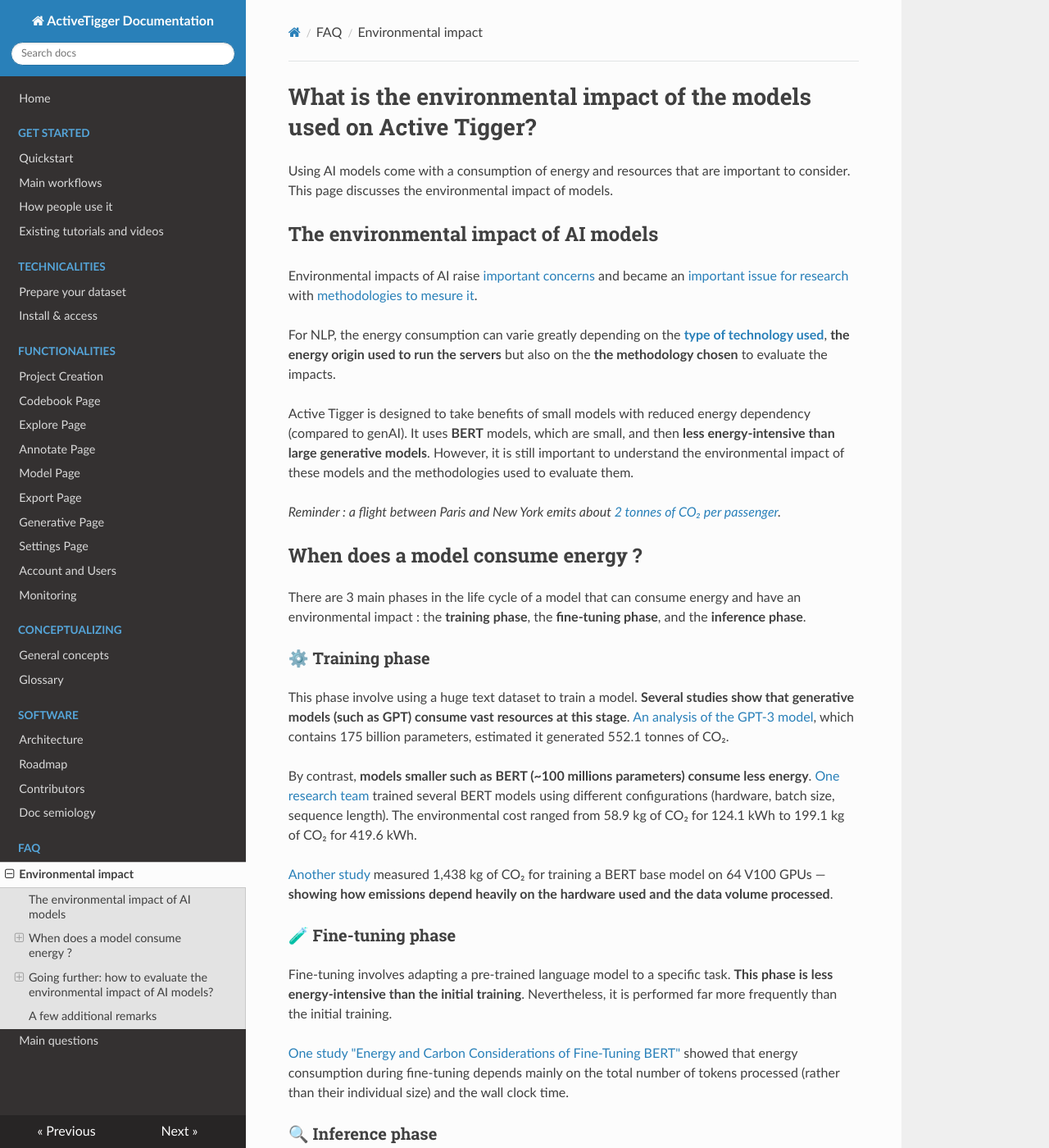
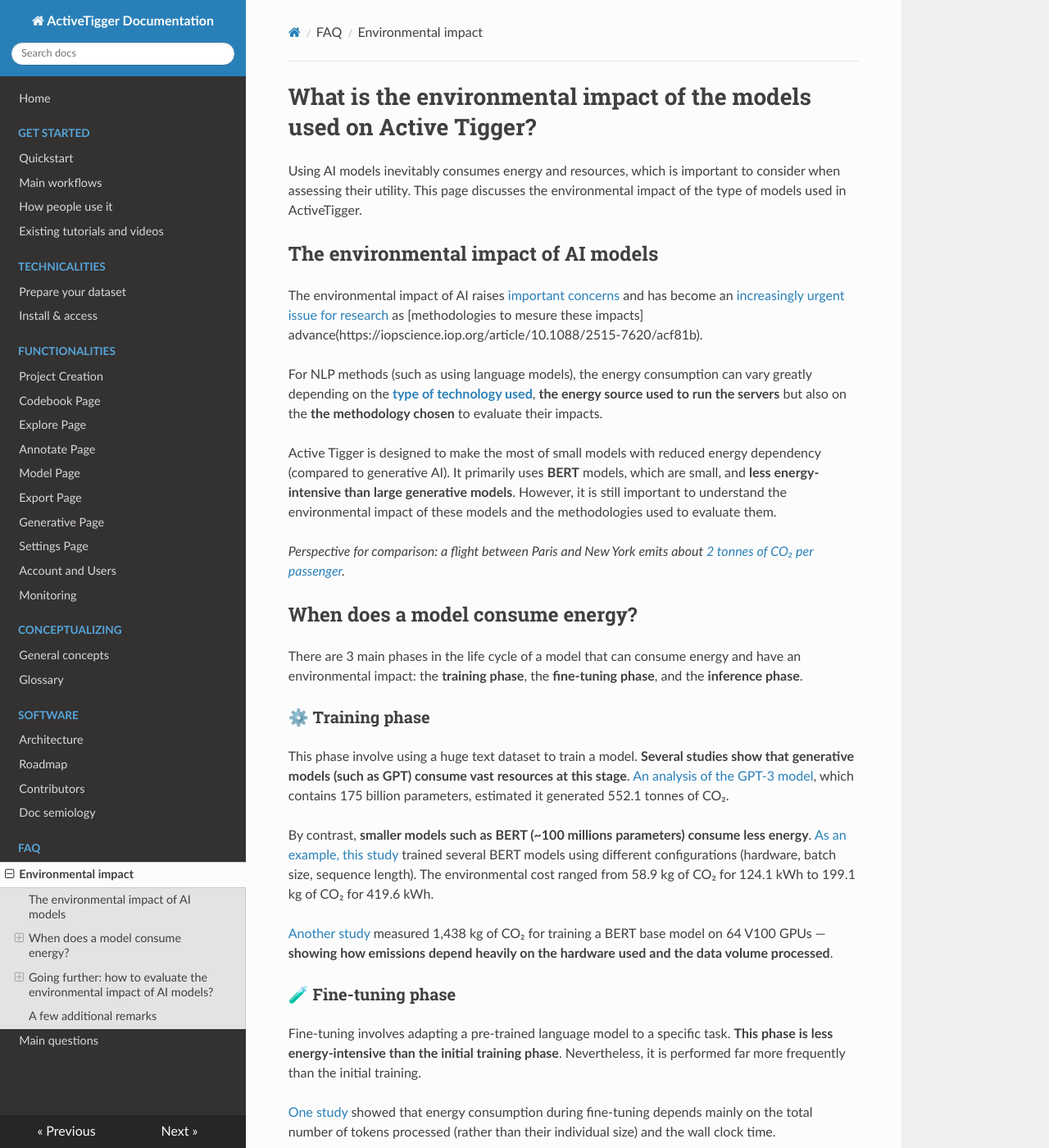
Before and after one commit to activetigger/documentation, an MkDocs documentation site: the page built from docs/faq/environment.md, in a window 1280 px wide and 1400 px high. Shown: the whole window at 82% size. Built offline with MkDocs 1.6.1, drawn with Linux system fonts in a browser that asks for light colours; nearby versions of some CDN libraries; some of the changed text lies outside the part shown.

Commit message:
Update environment.md
Language

```diff
--- a/docs/faq/environment.md
+++ b/docs/faq/environment.md
@@ -1,56 +1,56 @@
 # What is the environmental impact of the models used on Active Tigger?
 
-Using AI models come with a consumption of energy and resources that are important to consider. This page discusses the environmental impact of models.
+Using AI models inevitably consumes energy and resources, which is important to consider when assessing their utility. This page discusses the environmental impact of the type of models used in ActiveTigger.
 
 ## The environmental impact of AI models
 
-Environmental impacts of AI raise [important concerns](https://www.nytimes.com/2024/08/26/climate/ai-planet-climate-change.html) and became an [important issue for research](https://arxiv.org/abs/2111.00364) with [methodologies to mesure it](https://iopscience.iop.org/article/10.1088/2515-7620/acf81b).
+The environmental impact of AI raises [important concerns](https://www.nytimes.com/2024/08/26/climate/ai-planet-climate-change.html) and has become an [increasingly urgent issue for research](https://arxiv.org/abs/2111.00364) as [methodologies to mesure these impacts] advance(https://iopscience.iop.org/article/10.1088/2515-7620/acf81b).
 
-For NLP, the energy consumption can varie greatly depending on the [**type of technology used**](https://dl.acm.org/doi/abs/10.1145/3729396), **the energy origin used to run the servers** but also on the **the methodology chosen** to evaluate the impacts.
+For NLP methods (such as using language models), the energy consumption can vary greatly depending on the [**type of technology used**](https://dl.acm.org/doi/abs/10.1145/3729396), **the energy source used to run the servers** but also on the **the methodology chosen** to evaluate their impacts.
 
-Active Tigger is designed to take benefits of small models with reduced energy dependency (compared to genAI). It uses **BERT** models, which are small, and then **less energy-intensive than large generative models**. However, it is still important to understand the environmental impact of these models and the methodologies used to evaluate them.
+Active Tigger is designed to make the most of small models with reduced energy dependency (compared to generative AI). It primarily uses **BERT** models, which are small, and **less energy-intensive than large generative models**. However, it is still important to understand the environmental impact of these models and the methodologies used to evaluate them.
 
-*Reminder : a flight between Paris and New York emits about [2 tonnes of CO₂ per passenger](https://co2.myclimate.org/en/portfolios?calculation_id=8052722&localized_currency=EURs).*
+*Perspective for comparison: a flight between Paris and New York emits about [2 tonnes of CO₂ per passenger](https://co2.myclimate.org/en/portfolios?calculation_id=8052722&localized_currency=EURs).*
 
-## When does a model consume energy ?
+## When does a model consume energy?
 
-There are 3 main phases in the life cycle of a model that can consume energy and have an environmental impact : the **training phase**, the **fine-tuning phase**, and the **inference phase**.
+There are 3 main phases in the life cycle of a model that can consume energy and have an environmental impact: the **training phase**, the **fine-tuning phase**, and the **inference phase**.
 
 ### ⚙️ Training phase
 
 This phase involve using a huge text dataset to train a model. **Several studies show that generative models (such as GPT) consume vast resources at this stage**. [An analysis of the GPT-3 model](https://arxiv.org/abs/2104.10350), which contains 175 billion parameters, estimated it generated 552.1 tonnes of CO₂.
 
-By contrast, **models smaller such as BERT (~100 millions parameters) consume less energy**. [One research team](https://arxiv.org/abs/2311.10267) trained several BERT models using different configurations (hardware, batch size, sequence length). The environmental cost ranged from 58.9 kg of CO₂ for 124.1 kWh to 199.1 kg of CO₂ for 419.6 kWh.
+By contrast, **smaller models such as BERT (~100 millions parameters) consume less energy**. [As an example, this study](https://arxiv.org/abs/2311.10267) trained several BERT models using different configurations (hardware, batch size, sequence length). The environmental cost ranged from 58.9 kg of CO₂ for 124.1 kWh to 199.1 kg of CO₂ for 419.6 kWh.
 
 [Another study](https://arxiv.org/abs/1906.02243) measured 1,438 kg of CO₂ for training a BERT base model on 64 V100 GPUs — **showing how emissions depend heavily on the hardware used and the data volume processed**.
 
 ### 🧪 Fine-tuning phase
 
-Fine-tuning involves adapting a pre-trained language model to a specific task. **This phase is less energy-intensive than the initial training**. Nevertheless, it is performed far more frequently than the initial training.
+Fine-tuning involves adapting a pre-trained language model to a specific task. **This phase is less energy-intensive than the initial training phase**. Nevertheless, it is performed far more frequently than the initial training.
 
-[One study "Energy and Carbon Considerations of Fine-Tuning BERT"](https://arxiv.org/abs/2311.10267) showed that energy consumption during fine-tuning depends mainly on the total number of tokens processed (rather than their individual size) and the wall clock time.
+[One study](https://arxiv.org/abs/2311.10267) showed that energy consumption during fine-tuning depends mainly on the total number of tokens processed (rather than their individual size) and the wall clock time.
 
 ### 🔍 Inference phase
 
 Inference is the phase where the model is used to make predictions or generate text based on new inputs. It is generally less energy-intensive than training, but it can still have a significant environmental impact, especially when the model is used frequently or at scale.
 
-In the case of research, models are not scaled for millions of users, so their use is less energy-intensive than general public applications. However, **the energy consumption of inference can still be significant**, especially for large models or when processing large volumes of data.
+In research, models are not generally scaled for millions of users, so their use is less energy-intensive than general public applications. However, **the energy consumption of inference can still be significant**, especially for large models or when processing large volumes of data.
 
 ## Going further: how to evaluate the environmental impact of AI models?
 
 ### The energy consumption of models
 
-To evaluate a model’s impact, it is possible to **examine the energy consumed by the infrastructure used during training**. Result depends in particular on [the country](https://arxiv.org/abs/2211.02001) — and therefore its carbon mix — where the servers are located. For example, while training the Bloom model, using the Jean-Zay supercomputer in France, required 433 MWh of electricity (compared to 324 MWh for the OPT model), Bloom’s training generated 25 tonnes of CO₂, versus 70 tonnes for OPT.
+To evaluate a model’s impact, it is possible to **examine the energy consumed by the infrastructure used during training**. Results depend in particular on [the country](https://arxiv.org/abs/2211.02001) — and therefore its energy sources and infrastructure — where the servers are located. For example, while training the Bloom model, using the Jean-Zay supercomputer in France, required 433 MWh of electricity (compared to 324 MWh for the OPT model), Bloom’s training generated 25 tonnes of CO₂, versus 70 tonnes for OPT.
 
 In addition to that, **the reported environmental impact depends on the type of energy reported by companies**. Some companies purchase green certificates, [which neither guarantee actual renewable electricity consumption nor the funding of new infrastructure](https://www.nature.com/articles/s41558-022-01379-5?). Others opt for PPA contracts, which directly finance renewable energy production through long-term agreements with producers.
 
-Evaluating the energy consumption of models is complicated. For instance, **most studies do not account for all the steps preceding the final model training**, such as experiments on intermediate versions, so-called “ablation” tests (removing parts of the model to test their importance), or the many adjustments needed to reach the final version. [Some authors](https://arxiv.org/abs/2211.02001)  estimate that these stages alone can double the total carbon footprint of a project.
+Evaluating the energy consumption of models is complicated. For instance, **most studies do not account for all the steps preceding the final model training**, such as experiments on intermediate versions, so-called “ablation” tests (removing parts of the model to test their importance), or the many adjustments needed to reach the final version. [Some authors](https://arxiv.org/abs/2211.02001) estimate that these stages alone can double the total carbon footprint of a project.
 
 Most studies that evaluate the environmental impact of language models (LLMs) only consider part of the problem. [As some authors point out](https://arxiv.org/abs/2110.11822), **it is essential to conduct a full life cycle assessment (LCA)**. This means considering not only the energy used during training, but also the pollution linked to the manufacture of the required infrastructure (servers, storage devices, etc.), from the extraction of raw materials to end-of-life disposal.
 
 This includes two often overlooked components:
 
-- Embodied emissions: all the pollution generated upstream (manufacturing, transport, installation of equipment);
+- Embodied emissions: all the pollution generated upstream (manufacturing, transport, installation of equipment)
 
 - Idle consumption: electricity used by servers even when not actively in use.
 
```
Also changed, not shown: other parts of docs/faq/environment.md (+2 -2 lines).
